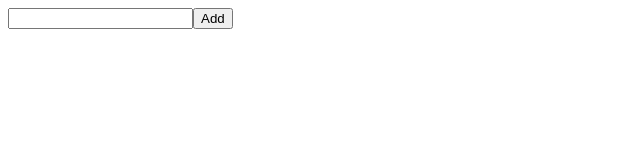
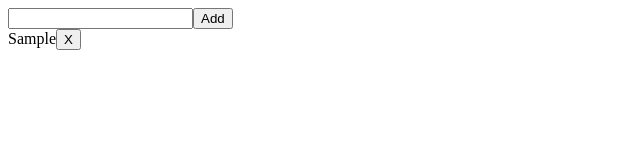
Before and after one commit to prabinthapa10/Todoappp, a React (Vite) app in the folder todoapp/: page / in a window 1280 px wide. Both pictures are taken after typing "Sample" into the empty fields and a click on the button "Add". Shown: the top 160 px of the page, without its empty margins (0-640 px from the left). Built offline with nearby package versions, Linux system fonts and the light colour scheme.

Commit message:
adding delet button featuer

```diff
--- a/todoapp/src/components/Form.jsx
+++ b/todoapp/src/components/Form.jsx
@@ -1,4 +1,5 @@
 import React from "react";
+import TodoList from "./TodoList.jsx";
 
 export default function Form({ todo, setTodo, todos, setTodos }) {
   function handleSubmit(e) {
@@ -17,6 +18,7 @@ export default function Form({ todo, setTodo, todos, setTodos }) {
         />
         <button type="submit">Add</button>
       </form>
+      <TodoList todos={todos} setTodos={setTodos} />
     </div>
   );
 }
--- /dev/null
+++ b/todoapp/src/components/TodoList.jsx
@@ -0,0 +1,20 @@
+import React from "react";
+
+export default function TodoList({ todos, setTodos }) {
+  function handleDelete(name) {
+    console.log("Clicked ", name);
+    setTodos(todos.filter((item) => item.name != name));
+  }
+  return (
+    <div>
+      <div>
+        {todos.map((item) => (
+          <div key={item.name}>
+            <span>{item.name}</span>
+            <button onClick={() => handleDelete(item.name)}>X</button>
+          </div>
+        ))}
+      </div>
+    </div>
+  );
+}
```
